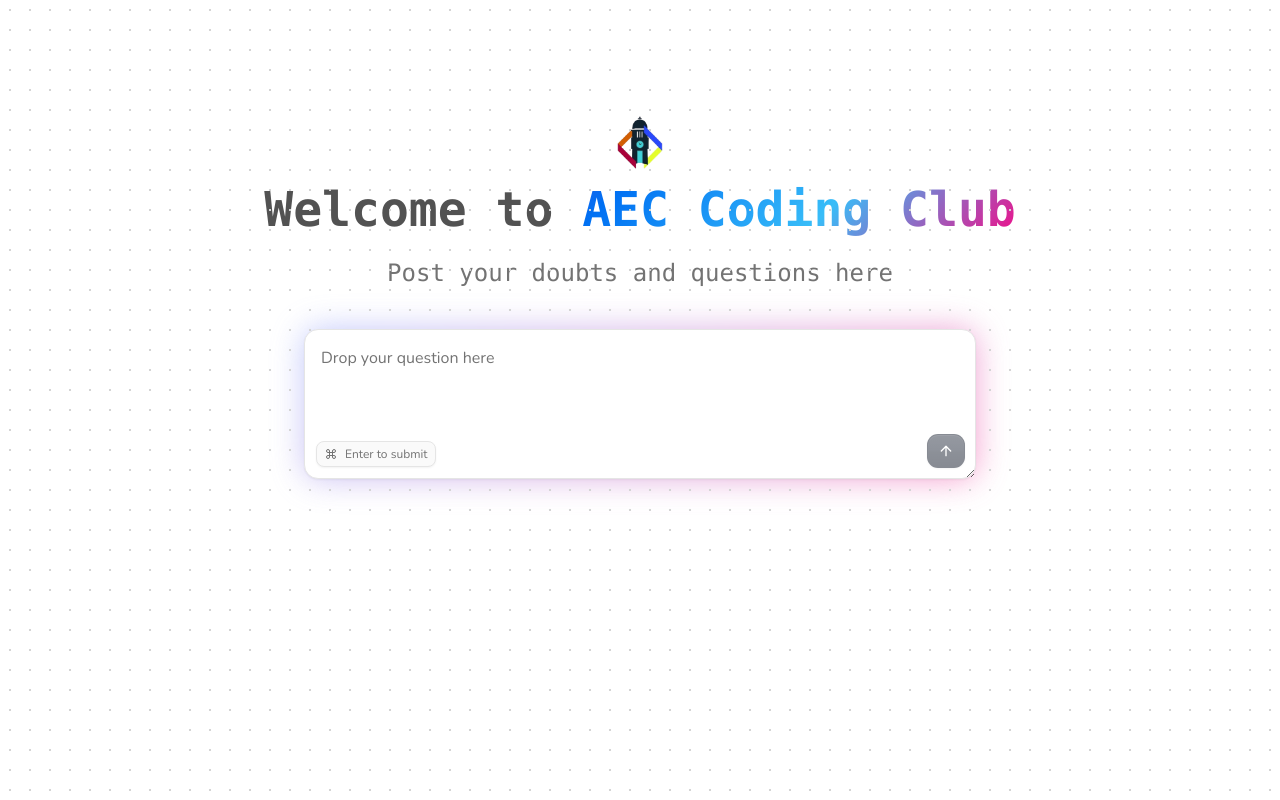
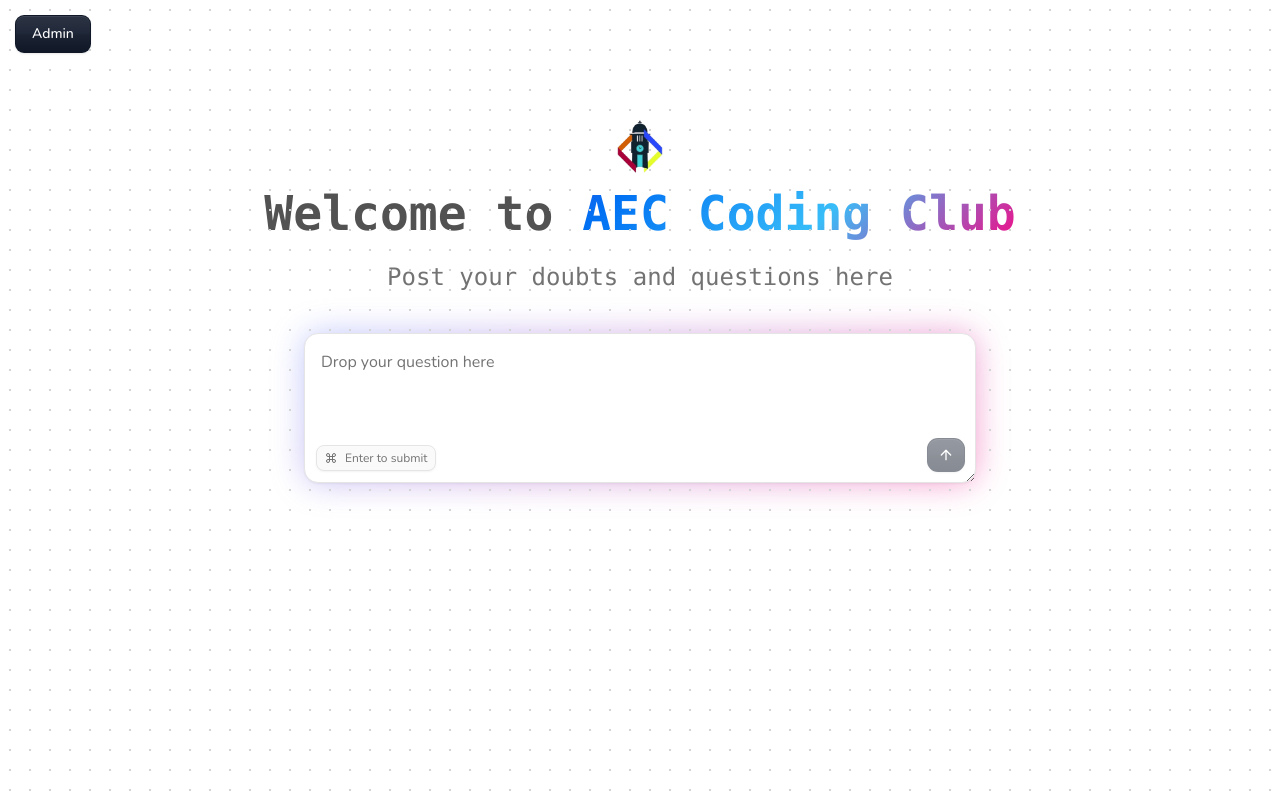
Before and after one commit to nilav-talukdar/aec-coding-club-faq, a Next.js app: page / in a window 1280 px wide. Built offline with nearby package versions, Linux system fonts and the light colour scheme.

Commit message:
added page

```diff
--- a/src/app/page.tsx
+++ b/src/app/page.tsx
@@ -11,6 +11,7 @@ import { useState } from "react";
 import { useMutation } from "@tanstack/react-query";
 import axios from "axios";
 import { toast } from "sonner";
+import Link from "next/link";
 
 export default function Home() {
   const [message, setMessage] = useState<string>("");
@@ -50,7 +51,10 @@ export default function Home() {
 
   return (
     <section className="p-4 bg-white relative min-h-screen max-w-screen overflow-x-hidden">
-      <div className="max-w-4xl mx-auto my-24">
+      <Link href="/admin" className="relative z-10">
+        <Button>Admin</Button>
+      </Link>
+      <div className="max-w-4xl mx-auto my-16">
         <div className="mt-12 w-full flex flex-col justify-center items-center">
           <Image
             src="/cclogo.png"
```
